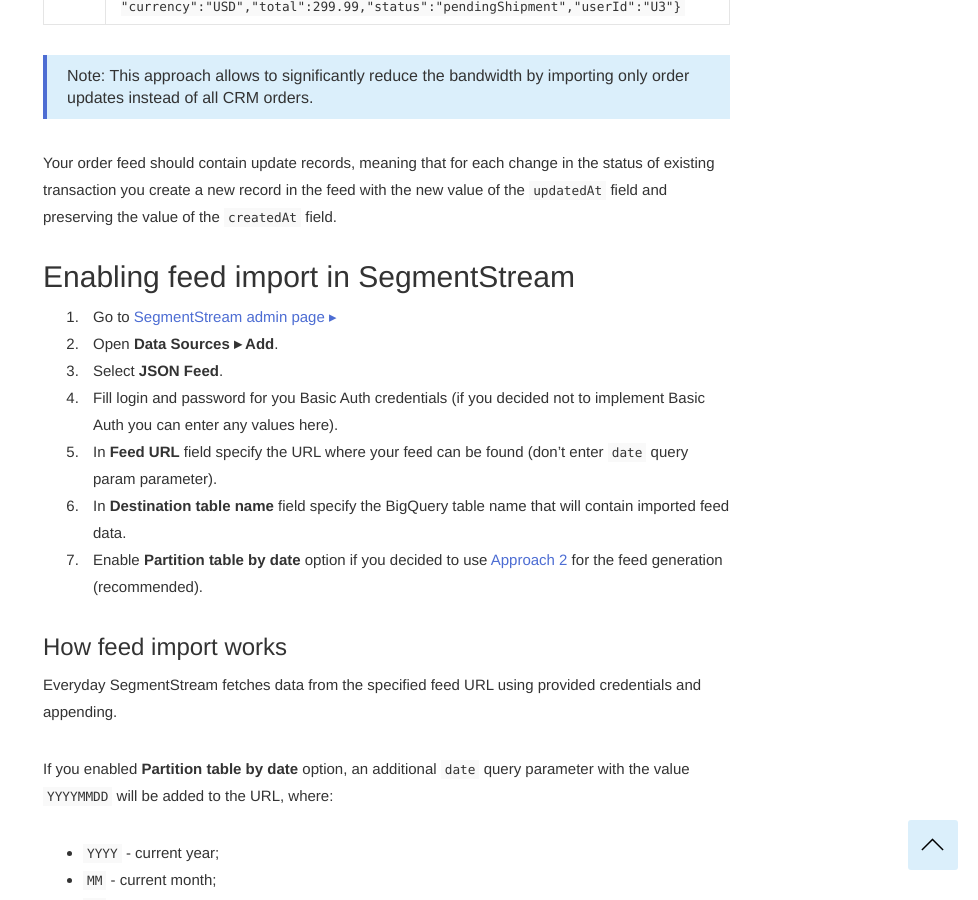
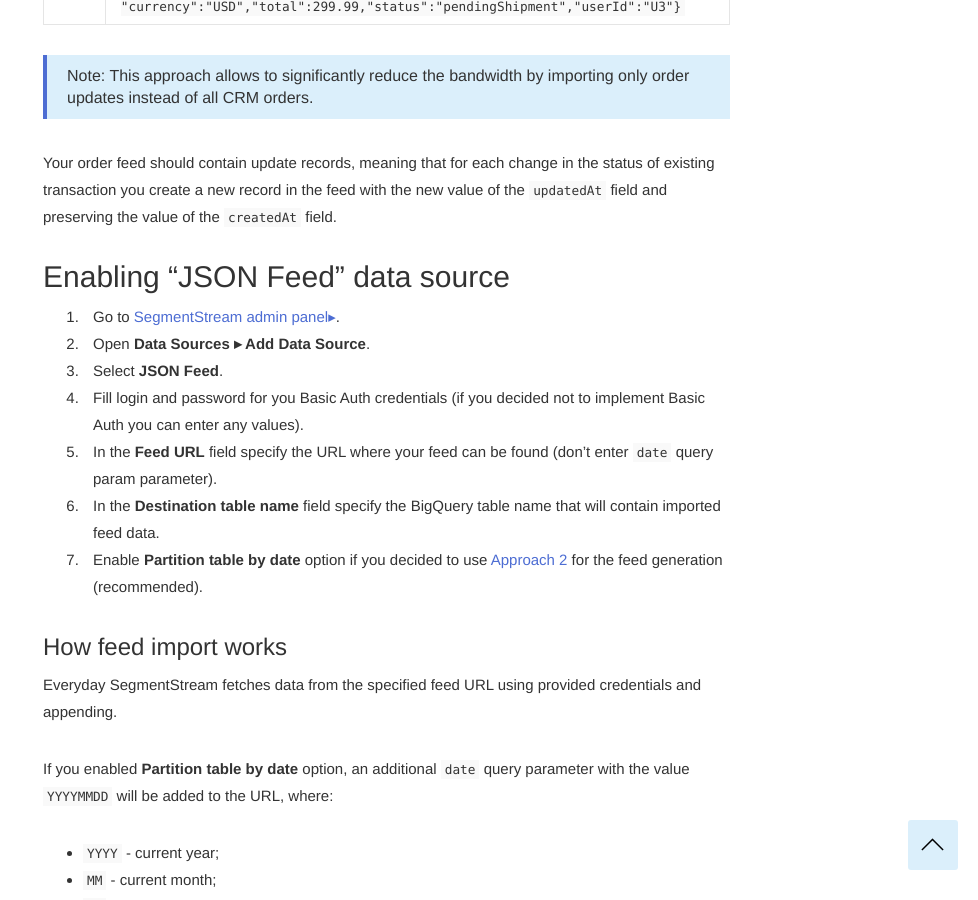
Before and after one commit to segmentstream-com/segmentstream-com.github.io, a Jekyll site: the page built from _docs/guides/json-feed-offline-data-import.md, in a window 1280 px wide and 900 px high, scrolled down 2884 px. Shown: the whole window, without its empty margins (302-1280 px from the left). Built offline with Jekyll 4.4.1, drawn with Linux system fonts in a browser that asks for light colours; nearby versions of some CDN libraries.

Commit message:
changes in getting started

```diff
--- a/_docs/guides/json-feed-offline-data-import.md
+++ b/_docs/guides/json-feed-offline-data-import.md
@@ -93,13 +93,13 @@
 Your order feed should contain update records, meaning that for each change in the status of existing transaction you create a new record in the feed with the new value of the `updatedAt` field and preserving the value of the `createdAt` field.
 
 
-## <a name="enabling-feed-import"></a>Enabling feed import in SegmentStream
-1. Go to [SegmentStream admin page ▸](https://admin.segmentstream.com)
-2. Open **Data Sources ▸ Add**.
+## <a name="enabling-feed-import"></a>Enabling "JSON Feed" data source
+1. Go to [SegmentStream admin panel▸](https://admin.segmentstream.com).
+2. Open **Data Sources ▸ Add Data Source**.
 3. Select **JSON Feed**.
-4. Fill login and password for you Basic Auth credentials (if you decided not to implement Basic Auth you can enter any values here).
-5. In **Feed URL** field specify the URL where your feed can be found (don't enter `date` query param parameter).
-6. In **Destination table name** field specify the BigQuery table name that will contain imported feed data.
+4. Fill login and password for you Basic Auth credentials (if you decided not to implement Basic Auth you can enter any values).
+5. In the **Feed URL** field specify the URL where your feed can be found (don't enter `date` query param parameter).
+6. In the **Destination table name** field specify the BigQuery table name that will contain imported feed data.
 7. Enable **Partition table by date** option if you decided to use [Approach 2](#daily-updates) for the feed generation (recommended).
 
 ### <a name="#how-feed-import-works"></a> How feed import works
```
